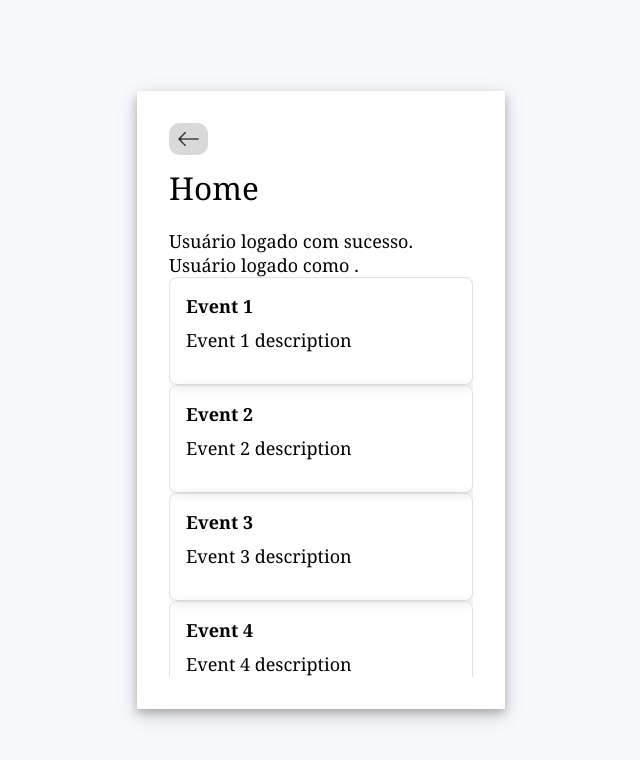
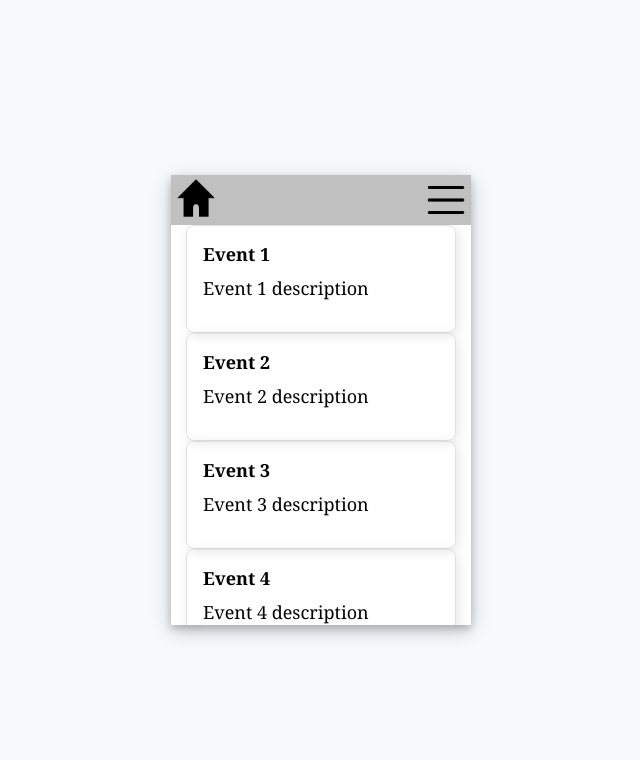
Before and after one commit to izaias-saturnino/tf-engenharia-software, a React (Create React App) app in the folder client-app/: page / in a window 1280 px wide. Shown: the top 760 px of the page, without its empty margins (319-959 px from the left). Built offline with nearby package versions, Linux system fonts and the light colour scheme.

Commit message:
Added a menu bar object with a buger and home buttons

```diff
--- a/client-app/src/routes/Home.js
+++ b/client-app/src/routes/Home.js
@@ -3,6 +3,7 @@ import { useNavigate, useLocation, Link } from 'react-router-dom';
 
 import Login from "./Login.js";
 import AccountForm from "../components/AccountForm";
+import UpperMenu from "./UpperMenu.js"
 
 const events = [
     { title: "Event 1", content: "Event 1 description" },
@@ -20,6 +21,7 @@ const events = [
 const Content = (props) => {
     return (
         <div>
+            {/*
             <div>Usuário {props.state.username} logado com sucesso.</div>
             <div>Usuário logado como {props.state.utype}.</div>
             {!props.state.validatedKitchen && props.state.utype === "cozinha solidária" ? (
@@ -32,6 +34,8 @@ const Content = (props) => {
             ) : (
                 <div></div>
             )}
+            */}
+            <UpperMenu/>
             <div className="event-list-container">
             {events.map((event, index) => (
                 <EventCard
@@ -64,7 +68,7 @@ const Home = (props) => {
     return (
         <div className="app">
             <div className="p-10">
-                <AccountForm title={"Home"} content={<Content state={state} />} />
+                <div className="screen-area"><Content state={state} /></div>
             </div>
         </div>
     )
--- /dev/null
+++ b/client-app/src/routes/UpperMenu.js
@@ -0,0 +1,45 @@
+import React, { useState } from "react";
+import burgerIcon from "../images/burgerIcon.png"
+import homeIcon from "../images/homeIcon.png"
+import { useNavigate, useLocation, Link } from 'react-router-dom';
+
+const UpperMenu = () => {
+    const [isBurgerMenuOpen, setIsBurgerMenuOpen] = useState(false);
+
+    const toggleBurgerMenu = () => {
+        setIsBurgerMenuOpen(!isBurgerMenuOpen);
+    };
+
+    return (
+        <div className = "upper-menu-bar">
+            <Link to="/home">
+                <button className = "home-button">
+                    <img src={homeIcon} alt="Menu"/>
+                </button>
+            </Link>
+            <div className = "search-bar"/>
+            <div className = "burger-menu-container">
+                <button className="burger-menu-button" onClick={toggleBurgerMenu}>
+                    <img src={burgerIcon} alt="Menu" />
+                </button>
+                {isBurgerMenuOpen && (
+                    <div className="burger-menu-dropdown">
+                        <Link to="/profile">
+                            <button className="burger-dropdown-menu-button">Credenciais</button>
+                        </Link>
+                        <button className="burger-dropdown-menu-button">Doações</button>
+                        <button className="burger-dropdown-menu-button">Requisições</button>
+                        <button className="burger-dropdown-menu-button">Eventos</button>
+                        <Link to="/login">
+                        <button className="burger-dropdown-menu-button">Sair</button>
+                        </Link>
+                    </div>
+                )}
+            </div>
+        </div>
+    )
+}
+
+
+
+export default UpperMenu;
--- a/client-app/src/styles.css
+++ b/client-app/src/styles.css
@@ -82,6 +82,14 @@ input[type="submit"]:hover, input[type="image"]:hover {
 
 .kitchen-profile {
   max-width: min(80vw, 18em);
+  background-color: white;
+  box-shadow: 0 4px 8px 0 rgba(0, 0, 0, 0.2), 0 6px 20px 0 rgba(0, 0, 0, 0.19);
+}
+
+.screen-area {
+  box-sizing: border-box;
+  max-width: min(80vw, 18em);
+  min-width: 300px;
   background-color: white;
   box-shadow: 0 4px 8px 0 rgba(0, 0, 0, 0.2), 0 6px 20px 0 rgba(0, 0, 0, 0.19);
 }
@@ -332,10 +340,11 @@ a {
 }
 
 .event-card-container{
+  box-sizing: border-box;
   border: 1px solid #e0e0e0;
   border-radius: 8px;
   padding: 16px;
-  width: 270px;
+  width: 90%;
   box-shadow: 2px 2px 12px rgba(0,0,0,0.1);
 }
 
@@ -348,7 +357,72 @@ a {
   margin-bottom: 16px;
 }
 
-.event-list-container{
+.event-list-container {
   max-height: 400px;
   overflow-y: auto;
+  display: flex;
+  flex-direction: column;
+  align-items: center;
 }
+
+.upper-menu-bar{
+  display: flex;
+  justify-content: space-between;
+  width: 100%;
+  height: 50px;
+  background-color: #c0c0c0;
+}
+
+.burger-menu-container{
+  margin-left: auto;
+  height: 100%;
+  width: 50px;
+  position: relative;
+}
+
+.burger-menu-button{
+  border: none;
+  background-color: inherit;
+  padding: 0;
+  width: 50px;
+  height: 50px;
+}
+
+.burger-menu-button img{
+  width: 100%;
+  height: auto;
+}
+
+.burger-menu-dropdown {
+  position: absolute;
+  top: 100%;
+  right: 0;
+  min-width: 80px;
+  background-color: #ffffff;
+  box-shadow: 0px 8px 16px 0px rgba(0,0,0,0.2);
+  z-index: 1;
+}
+
+.burger-dropdown-menu-button {
+  width: 100%;
+  padding: 10px;
+  text-align: left;
+  border: none;
+  background: none;
+  cursor: pointer;
+  font-size: 20px;
+  background-color: inherit;
+  text-align: right;
+}
+
+.home-button {
+  border: none;
+  background-color: inherit;
+  width: 50px;
+  height: 100%;
+}
+
+.home-button img{
+  width: 100%;
+  height: auto;
+}
```
Also changed, not shown: client-app/src/images/burgerIcon.png (added), client-app/src/images/homeIcon.png (added).
